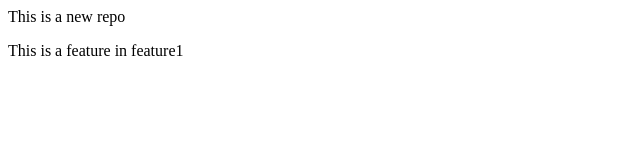
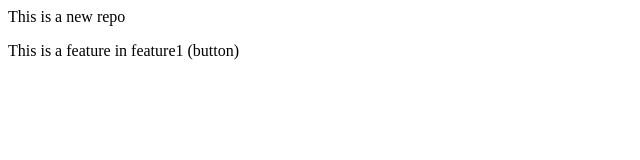
Before and after one commit to shauryasinha27/localrepo, a plain HTML site: page index.html in a window 1280 px wide. Shown: the full height of the page, 0-640 px from the left. Drawn offline with Linux system fonts and the light colour scheme.

Commit message:
Adding button

```diff
--- a/index.html
+++ b/index.html
@@ -1,2 +1,2 @@
 <p>This is a new repo </p>
-<p>This is a feature in feature1</p>
+<p>This is a feature in feature1 (button)</p>
```
